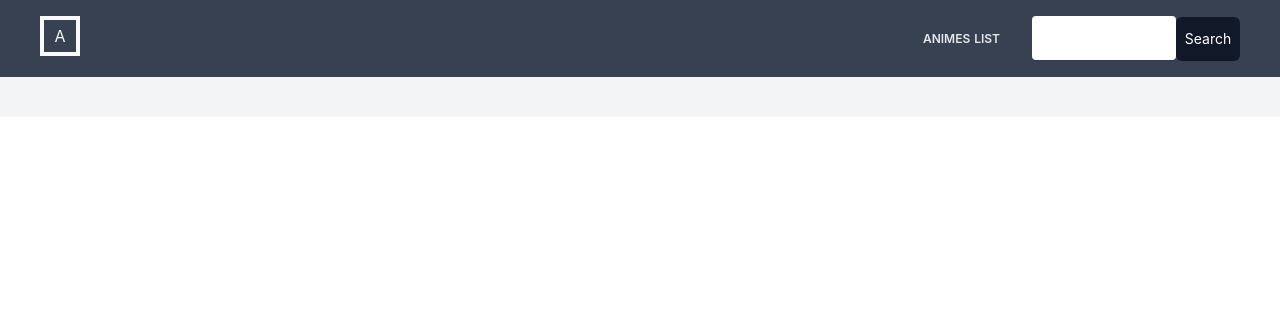
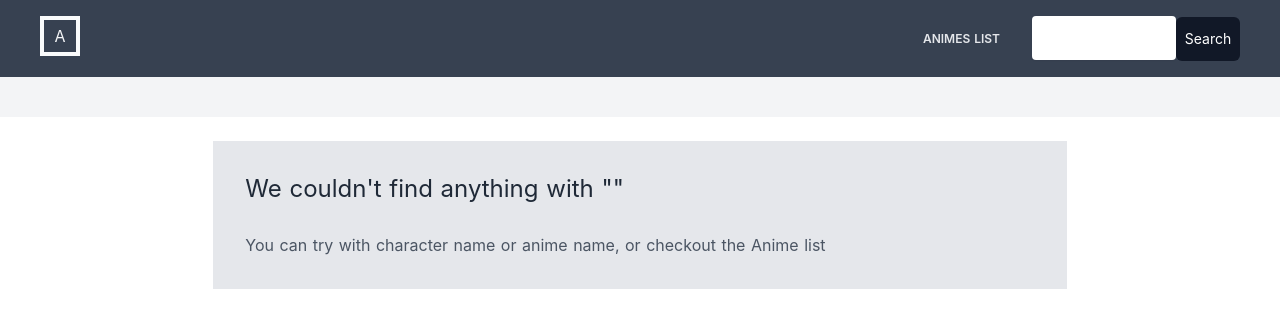
Before and after one commit to InYuusha/Anim, a Nuxt app: page /Search in a window 1280 px wide. Shown: the top 328 px of the page. Built offline with nearby package versions, Linux system fonts and the light colour scheme.

Commit message:
error handling for frontend

```diff
--- a/pages/Animes.vue
+++ b/pages/Animes.vue
@@ -24,6 +24,13 @@
      <button @click="getQuotesByAnime(anime)">{{anime}}</button>
 
     </div>
+
+    <div v-if="allAnimesByChar.length==0" class="md:w-2/3 w-4/5 bg-gray-200 mx-auto p-8 flex flex-col">
+    <span class="text-2xl text-gray-800 mb-7">We couldn't proceed your request at this moment "{{$route.query.s}}"</span>
+    <span class="text-gray-600">You can try again later after some try</span>
+
+
+  </div>
 </div>
 
 
--- a/pages/Search.vue
+++ b/pages/Search.vue
@@ -6,9 +6,14 @@
   <Nav></Nav>
 
   <!-- Seached Quotes -->
-  <Quote v-for="(quote,key) in searchedQuotes" :key="key" :quote="quote" ></Quote>
+  <Quote  v-for="(quote,key) in searchedQuotes" :key="key" :quote="quote" ></Quote>
+
+  <div v-if="searchedQuotes.length==0" class="md:w-2/3 w-4/5 bg-gray-200 mx-auto p-8 flex flex-col">
+    <span class="text-2xl text-gray-800 mb-7">We couldn't find anything with "{{$route.query.s}}"</span>
+    <span class="text-gray-600">You can try with character name or anime name, or checkout the Anime list</span>
 
 
+  </div>
 
 
 </div>
--- a/pages/index.vue
+++ b/pages/index.vue
@@ -6,6 +6,8 @@
 
     <!-- Quotes -->
   <Quote v-for="(quote,key) in quotes" :key="key" :quote="quote"></Quote>
+
+
 
 </div>
 
--- a/tailwind.config.js
+++ b/tailwind.config.js
@@ -6,7 +6,7 @@ module.exports = {
   },
   variants: {
     extend: {
-       backgroundColor: ['active'],
+
     },
   },
   plugins: [],
```
